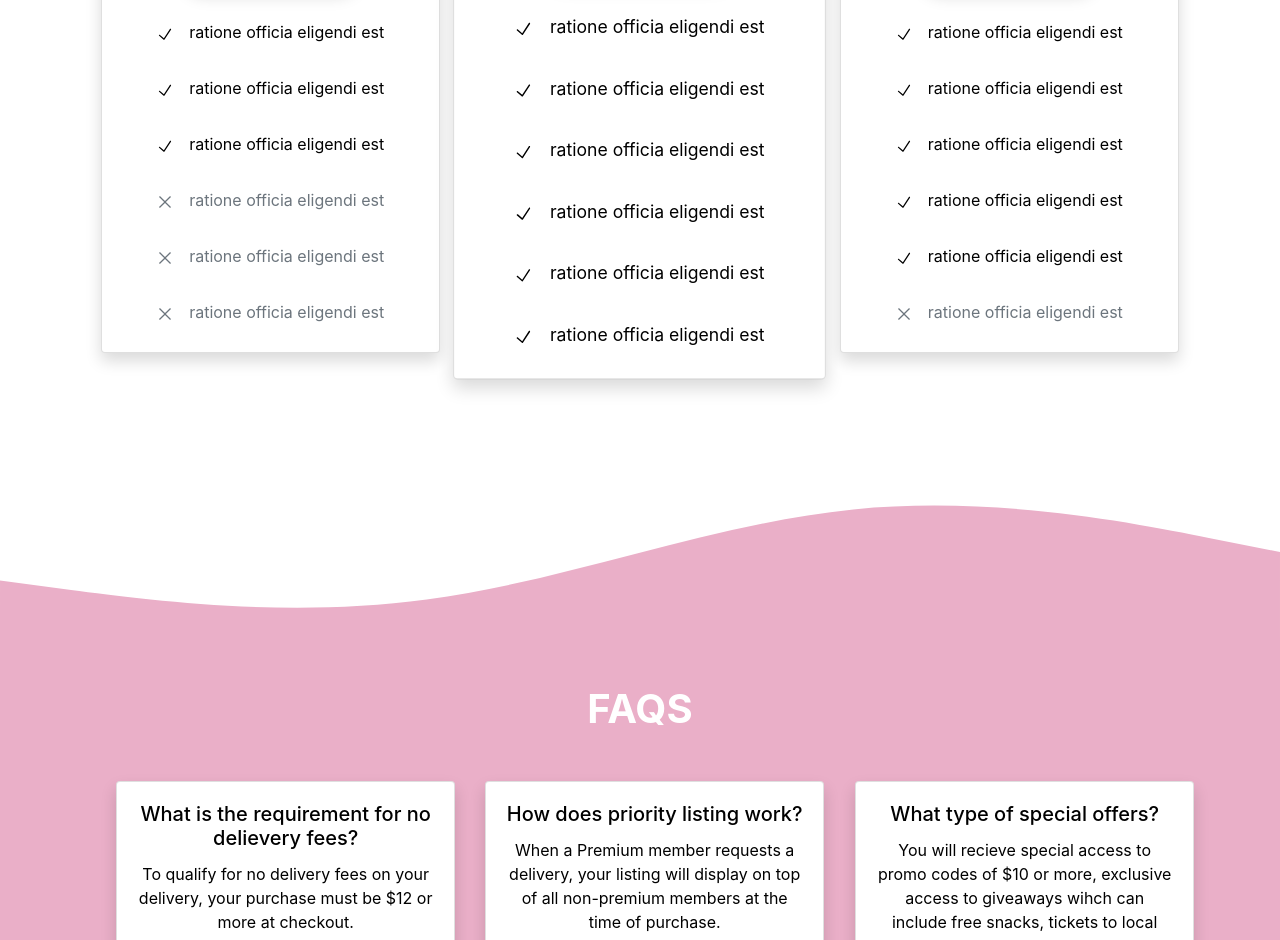
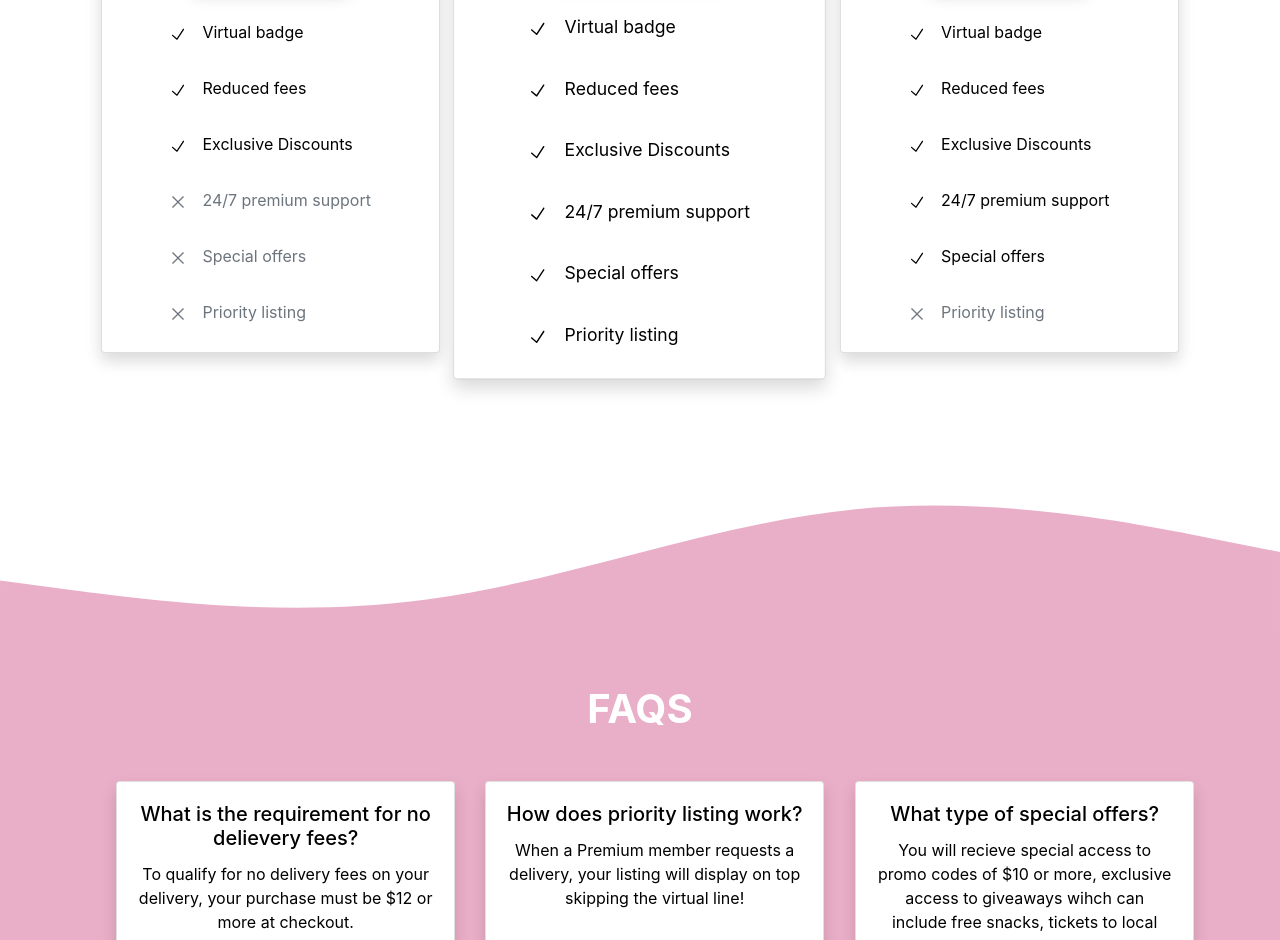
Before and after one commit to Kalasky/construction-delivery, a React (Create React App) app: page /premium in a window 1280 px wide. Shown: the part 1860-2800 px from the top of the page. Built offline with nearby package versions, Linux system fonts and the light colour scheme; a web font is replaced by a local one.

Commit message:
replacing premium lorem ipsum

```diff
--- a/src/components/pages/Premium.js
+++ b/src/components/pages/Premium.js
@@ -25,7 +25,7 @@ function Premium() {
               <h1 className="premiumTitle">Premium</h1>
               <p className="premiumHeaderPara">
                 Get an enhanced Supply Me Now experience. Exclusive benefits,
-                free delivery on orders over $10, special offers just for
+                free delivery on orders over $12, special offers just for
                 members and more.
               </p>
               <Link to="/premium">
@@ -501,6 +501,7 @@ function Premium() {
                         Subscribe
                       </Button>
 
+                      <div style={{ textAlign: "left" }}>
                         <Card.Text>
                           <img
                             width={16}
@@ -509,7 +510,7 @@ function Premium() {
                             src={checkmark}
                             alt="checkmark"
                           />
-                        ratione officia eligendi est
+                          Virtual badge
                         </Card.Text>
                         <Card.Text>
                           <img
@@ -519,7 +520,7 @@ function Premium() {
                             src={checkmark}
                             alt="checkmark"
                           />
-                        ratione officia eligendi est
+                          Reduced fees
                         </Card.Text>
                         <Card.Text>
                           <img
@@ -529,7 +530,7 @@ function Premium() {
                             src={checkmark}
                             alt="checkmark"
                           />
-                        ratione officia eligendi est
+                          Exclusive Discounts
                         </Card.Text>
                         <Card.Text>
                           <img
@@ -540,7 +541,7 @@ function Premium() {
                             alt="cross"
                           />
                           <span className="text-muted">
-                          ratione officia eligendi est
+                            24/7 premium support
                           </span>
                         </Card.Text>
                         <Card.Text>
@@ -551,9 +552,7 @@ function Premium() {
                             src={cross}
                             alt="cross"
                           />
-                        <span className="text-muted">
-                          ratione officia eligendi est
-                        </span>
+                          <span className="text-muted">Special offers</span>
                         </Card.Text>
                         <Card.Text>
                           <img
@@ -563,10 +562,9 @@ function Premium() {
                             src={cross}
                             alt="cross"
                           />
-                        <span className="text-muted">
-                          ratione officia eligendi est
-                        </span>
+                          <span className="text-muted">Priority listing</span>
                         </Card.Text>
+                      </div>
                     </Card.Body>
                   </Card>
                 </Col>
@@ -592,6 +590,7 @@ function Premium() {
                       <Button size="md" className="shadow plan-button">
                         Subscribe
                       </Button>
+                      <div style={{ textAlign: "left" }}>
                         <Card.Text>
                           <img
                             width={16}
@@ -600,7 +599,7 @@ function Premium() {
                             src={checkmark}
                             alt="checkmark"
                           />
-                        ratione officia eligendi est
+                          Virtual badge
                         </Card.Text>
                         <Card.Text>
                           <img
@@ -610,7 +609,7 @@ function Premium() {
                             src={checkmark}
                             alt="checkmark"
                           />
-                        ratione officia eligendi est
+                          Reduced fees
                         </Card.Text>
                         <Card.Text>
                           <img
@@ -620,7 +619,7 @@ function Premium() {
                             src={checkmark}
                             alt="checkmark"
                           />
-                        ratione officia eligendi est
+                          Exclusive Discounts
                         </Card.Text>
                         <Card.Text>
                           <img
@@ -630,7 +629,7 @@ function Premium() {
                             src={checkmark}
                             alt="checkmark"
                           />
-                        ratione officia eligendi est
+                          24/7 premium support
                         </Card.Text>
                         <Card.Text>
                           <img
@@ -640,7 +639,7 @@ function Premium() {
                             src={checkmark}
                             alt="checkmark"
                           />
-                        ratione officia eligendi est
+                          Special offers
                         </Card.Text>
                         <Card.Text>
                           <img
@@ -650,8 +649,9 @@ function Premium() {
                             src={checkmark}
                             alt="checkmark"
                           />
-                        ratione officia eligendi est
+                          <span>Priority listing</span>
                         </Card.Text>
+                      </div>
                     </Card.Body>
                   </Card>
                 </Col>
@@ -674,6 +674,7 @@ function Premium() {
                       <Button size="md" className="shadow plan-button">
                         Subscribe
                       </Button>
+                      <div style={{ textAlign: "left" }}>
                         <Card.Text>
                           <img
                             width={16}
@@ -682,7 +683,7 @@ function Premium() {
                             src={checkmark}
                             alt="checkmark"
                           />
-                        ratione officia eligendi est
+                          Virtual badge
                         </Card.Text>
                         <Card.Text>
                           <img
@@ -692,7 +693,7 @@ function Premium() {
                             src={checkmark}
                             alt="checkmark"
                           />
-                        ratione officia eligendi est
+                          Reduced fees
                         </Card.Text>
                         <Card.Text>
                           <img
@@ -702,7 +703,7 @@ function Premium() {
                             src={checkmark}
                             alt="checkmark"
                           />
-                        ratione officia eligendi est
+                          Exclusive Discounts
                         </Card.Text>
                         <Card.Text>
                           <img
@@ -712,7 +713,7 @@ function Premium() {
                             src={checkmark}
                             alt="checkmark"
                           />
-                        ratione officia eligendi est
+                          24/7 premium support
                         </Card.Text>
                         <Card.Text>
                           <img
@@ -722,7 +723,7 @@ function Premium() {
                             src={checkmark}
                             alt="checkmark"
                           />
-                        ratione officia eligendi est
+                          Special offers
                         </Card.Text>
                         <Card.Text>
                           <img
@@ -732,10 +733,9 @@ function Premium() {
                             src={cross}
                             alt="cross"
                           />
-                        <span className="text-muted">
-                          ratione officia eligendi est
-                        </span>
+                          <span className="text-muted">Priority listing</span>
                         </Card.Text>
+                      </div>
                     </Card.Body>
                   </Card>
                 </Col>
@@ -793,8 +793,7 @@ function Premium() {
                       <Card.Title>How does priority listing work?</Card.Title>
                       <Card.Text>
                         When a Premium member requests a delivery, your listing
-                        will display on top of all non-premium members at the
-                        time of purchase.
+                        will display on top skipping the virtual line!
                       </Card.Text>
                       <svg
                         width="200"
--- a/src/index.css
+++ b/src/index.css
@@ -711,6 +711,7 @@ code {
 
 .premium-card-body {
   line-height: 2.5rem;
+  margin: auto;
 }
 
 .faq-cards {
```
Lines whose indentation alone changed are shown as unchanged.
